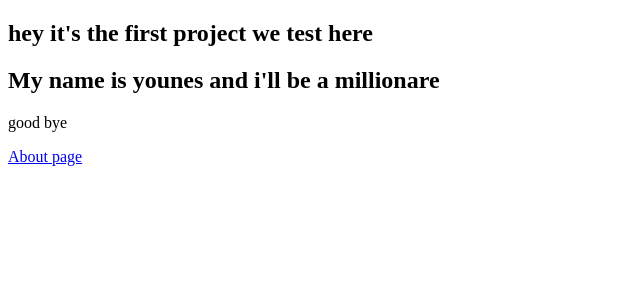
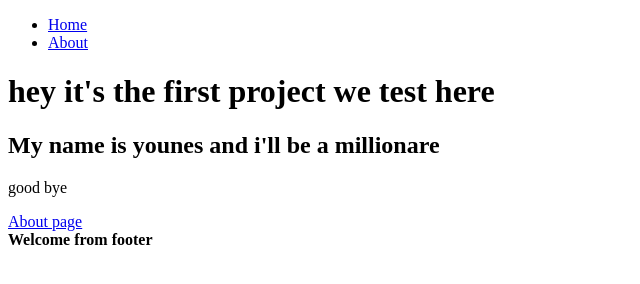
Before and after one commit to Younes-Kellouch/Gatsby_Projects, a Gatsby site: page / in a window 1280 px wide. Shown: the whole page, without its empty margins (0-640 px from the left). Built offline with nearby package versions, Linux system fonts and the light colour scheme; Gatsby itself is replaced by a stand-in of ours.

Commit message:
Wrrpaing pages with the Layouts Components and testing css Modules

```diff
--- a/src/components/Footer.js
+++ b/src/components/Footer.js
@@ -1,7 +1,8 @@
-import React from 'react';
+import React from "react"
+import { Foo } from "./Footer.module.css"
 
 const Footer = () => {
-  return <div> Welcome from footer</div>;
-};
+  return <footer className={Foo}> Welcome from footer</footer>
+}
 
-export default Footer;
+export default Footer
--- /dev/null
+++ b/src/components/Footer.module.css
@@ -0,0 +1,3 @@
+.Foo {
+    font-weight: bold;
+}
--- a/src/components/Layouts.js
+++ b/src/components/Layouts.js
@@ -2,13 +2,15 @@ import React from "react"
 import Footer from "./Footer"
 import Navbar from "./Navbar"
 
+/*We group all our global components in this Layouts components*/
+
 const Layouts = ({ children }) => {
   return (
-    <div>
+    <>
       <Navbar />
       <div>{children}</div>
       <Footer />
-    </div>
+    </>
   )
 }
 
--- a/src/pages/about.js
+++ b/src/pages/about.js
@@ -1,12 +1,13 @@
 import { Link } from "gatsby"
 import React from "react"
+import Layouts from "../components/Layouts"
 
 const about = () => {
   return (
-    <>
+    <Layouts>
       <div> About Page</div>
       <Link to="/">Home</Link>
-    </>
+    </Layouts>
   )
 }
 
--- a/src/pages/index.js
+++ b/src/pages/index.js
@@ -1,15 +1,16 @@
 import { Link } from "gatsby"
 import React from "react"
+import Layouts from "../components/Layouts"
 
 export default function Home() {
   return (
-    <section>
+    <Layouts>
       <div>
         <h1>hey it's the first project we test here</h1>
         <h2>My name is younes and i'll be a millionare</h2>
         <p>good bye</p>
         <Link to="/about">About page</Link>
       </div>
-    </section>
+    </Layouts>
   )
 }
```
Also changed, not shown: src/pages/contact.js (+9 -4 lines).
